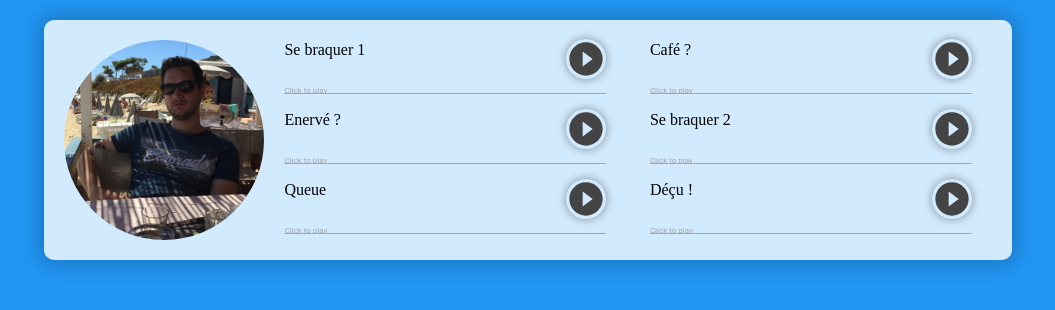
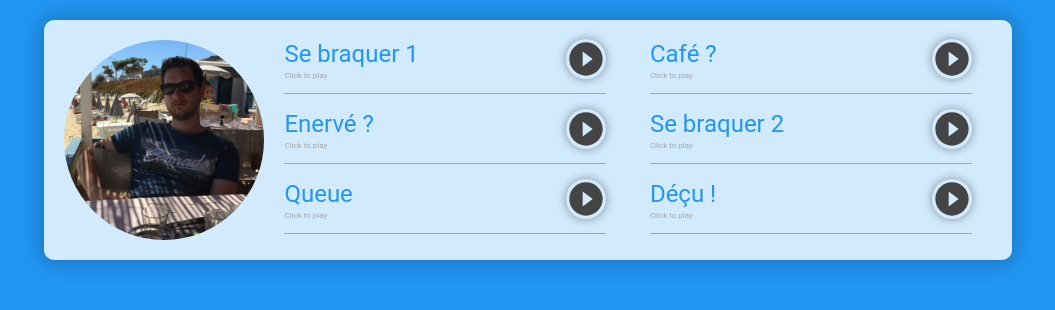
Before and after one commit to ssavajols/sylvain-app-web, an Angular app in the folder sylvain-app/: page / in a window 1280 px wide. Shown: the top 310 px of the page, without its empty margins (112-1167 px from the left). Built offline with nearby package versions, Linux system fonts and the light colour scheme.

Commit message:
build-prod and fix styles

```diff
--- a/sylvain-app/src/app/phrase/button/button.component.scss
+++ b/sylvain-app/src/app/phrase/button/button.component.scss
@@ -16,7 +16,7 @@
   flex: 1;
   min-width: 0;
 
-  & > div {
+  & > p {
     height: 30px;
     font-family: Roboto;
     font-size: 24px;
```
Also changed, not shown: 3 other files (tests, documents, lock files or other folders).
